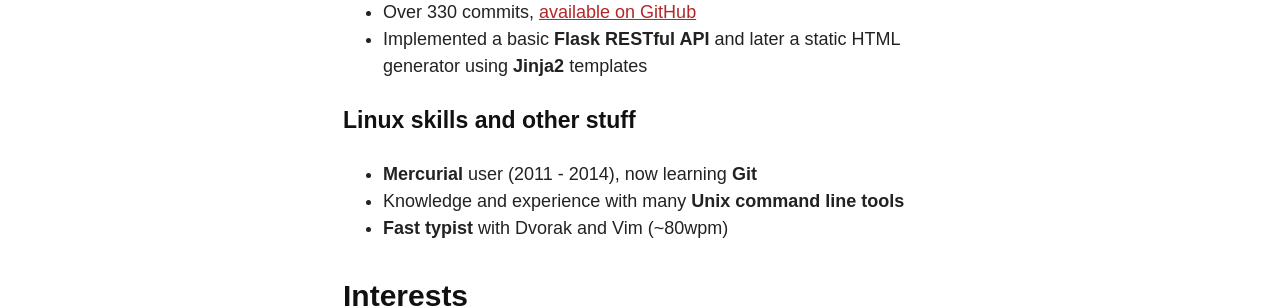
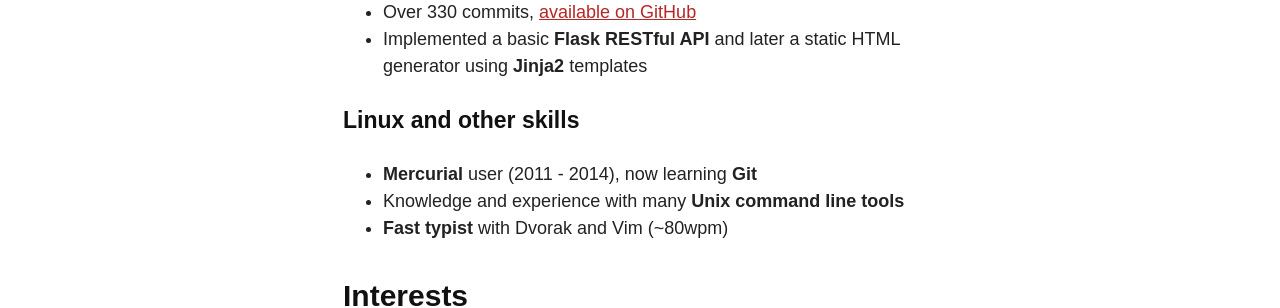
Before and after one commit to davidxmoody/davidxmoody.com, a Jekyll site: the page built from cv.md, in a window 1280 px wide and 900 px high, scrolled down 2035 px. Shown: the part 153-461 px from the top of the window. Built offline with Jekyll 4.4.1, drawn with Linux system fonts in a browser that asks for light colours.

Commit message:
Changed wording in CV

```diff
--- a/cv.md
+++ b/cv.md
@@ -76,7 +76,7 @@
 - Over 330 commits, [available on GitHub](https://github.com/davidxmoody/diary)
 - Implemented a basic **Flask RESTful API** and later a static HTML generator using **Jinja2** templates
 
-### Linux skills and other stuff
+### Linux and other skills
 
 - **Mercurial** user (2011 - 2014), now learning **Git**
 - Knowledge and experience with many **Unix command line tools**
```
